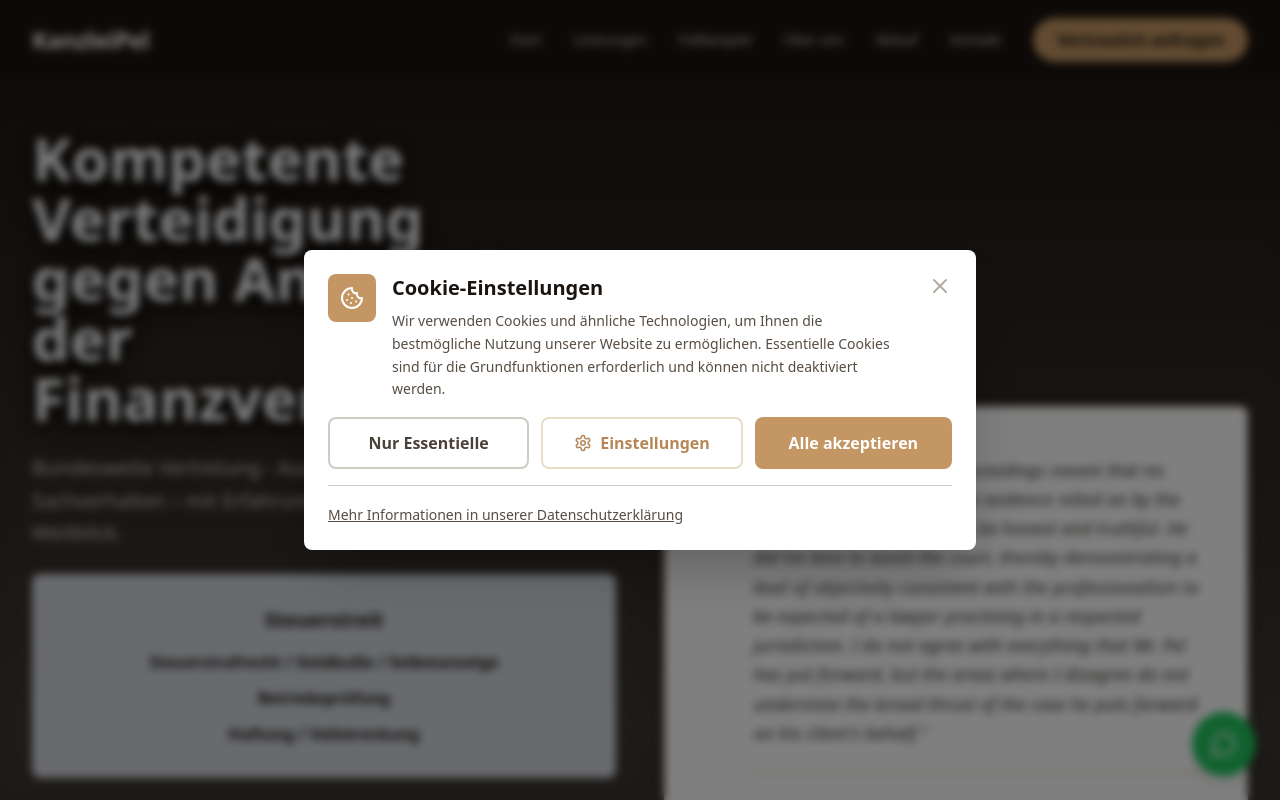
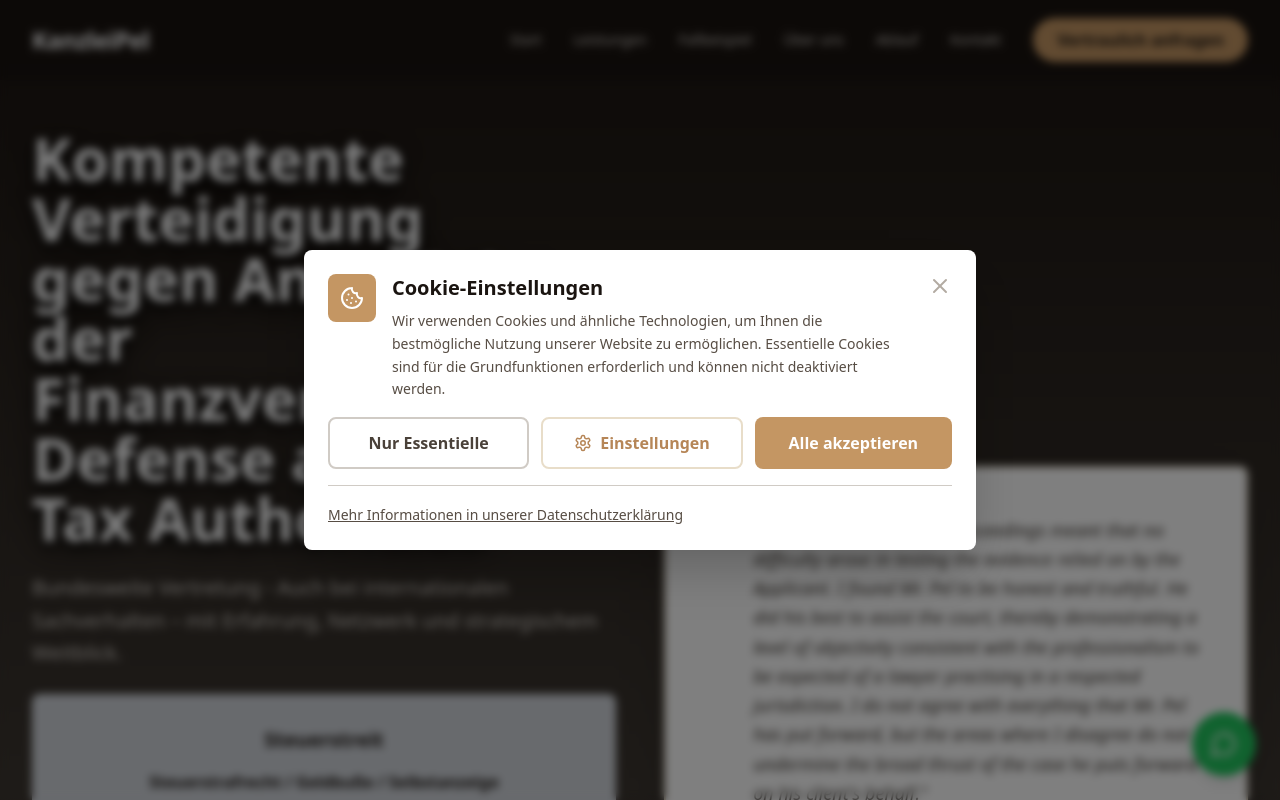
Before and after one commit to dr0394/uwepel, a React (Vite) app: page / in a window 1280 px wide. Shown: the top 800 px of the page. Built offline with nearby package versions, Linux system fonts and the light colour scheme.

Commit message:
Updated Hero.tsx

```diff
--- a/src/components/sections/Hero.tsx
+++ b/src/components/sections/Hero.tsx
@@ -30,7 +30,7 @@ export default function Hero({ onContactClick }: HeroProps) {
         <div className="grid lg:grid-cols-2 gap-12 items-center">
           <div>
             <h1 className="text-4xl sm:text-5xl lg:text-6xl font-bold text-white mb-6 leading-tight">
-              Kompetente Verteidigung gegen Ansprüche der Finanzverwaltung
+              Kompetente Verteidigung gegen Ansprüche der Finanzverwaltung - Defense against Tax Authorities
             </h1>
             <p className="text-xl text-dark-200 mb-6 leading-relaxed">
               Bundesweite Vertretung - Auch bei
```
